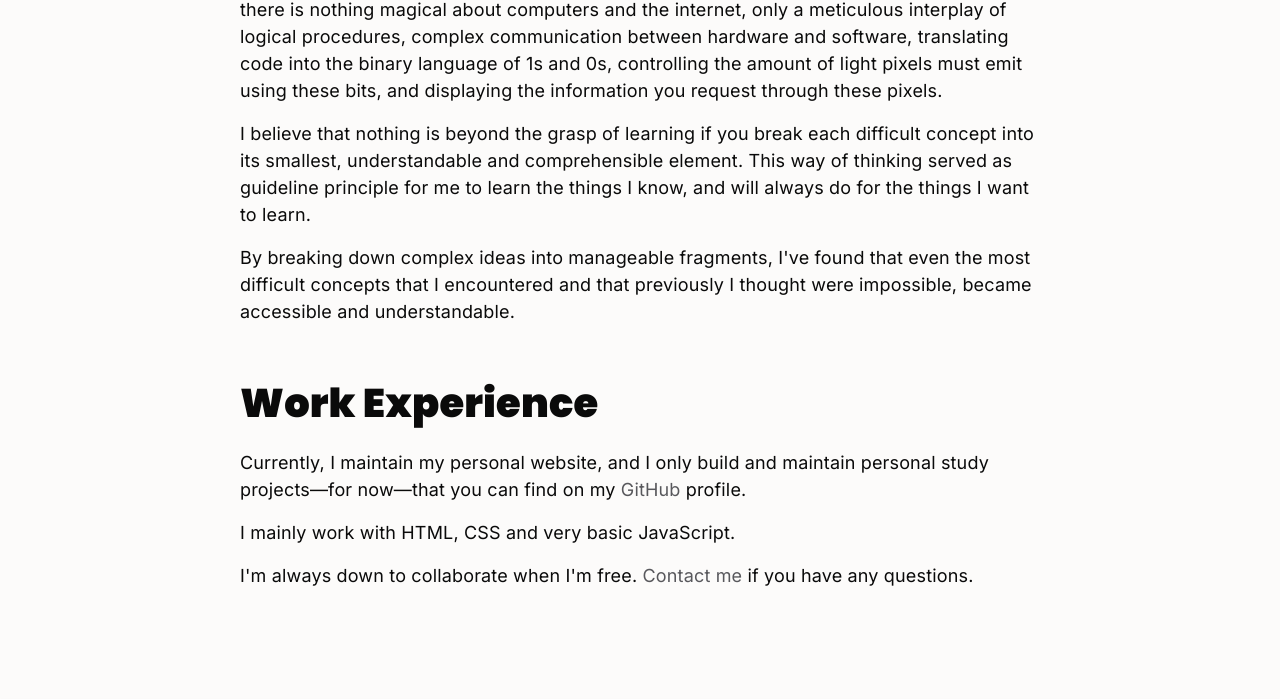
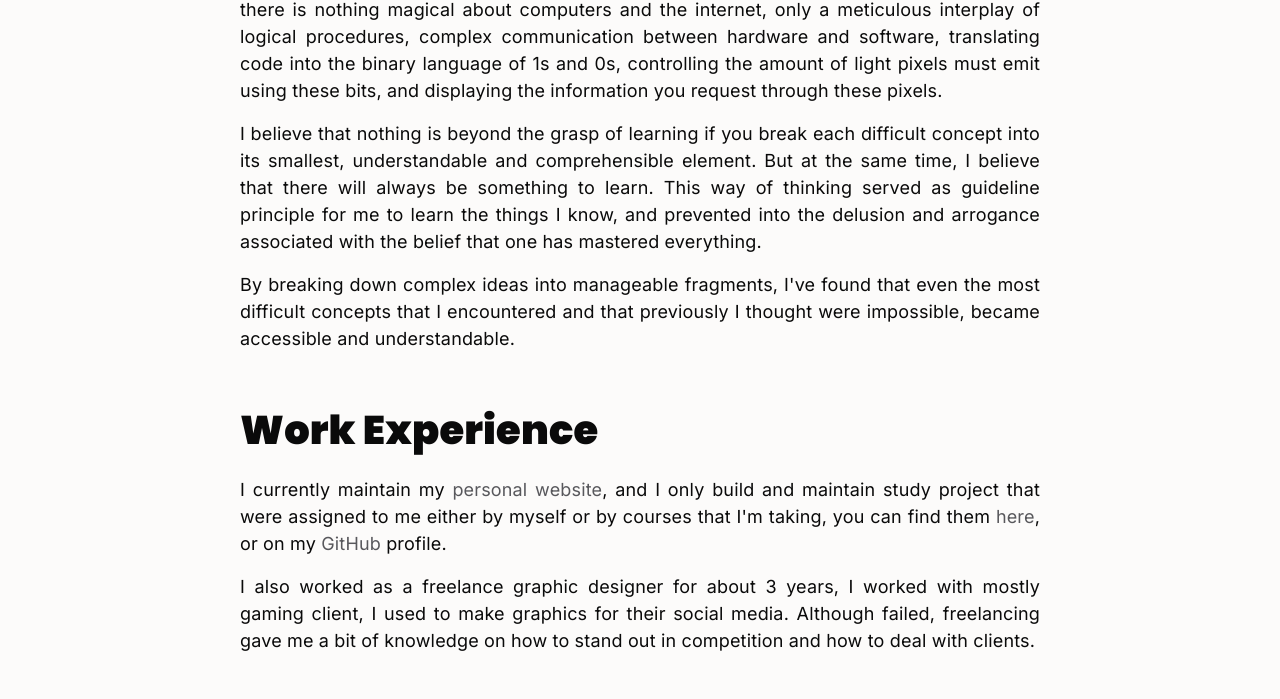
Before and after one commit to itsLys/lys-website, a plain HTML site: page pages/about.html in a window 1280 px wide. Shown: the part 640-1339 px from the top of the page. Drawn offline with Linux system fonts and the light colour scheme.

Commit message:
docs[about]: Update personal information

```diff
--- a/pages/about.html
+++ b/pages/about.html
@@ -72,8 +72,10 @@
 
     <p>
       I believe that nothing is beyond the grasp of learning if you break each difficult concept into its smallest,
-      understandable and comprehensible element. This way of thinking served as guideline principle for me to learn the
-      things I know, and will always do for the things I want to learn.
+      understandable and comprehensible element. But at the same time, I believe that there will always be something to
+      learn. This way of thinking served as guideline principle for me to learn the
+      things I know, and prevented into the delusion and arrogance associated with the belief that one has mastered
+      everything.
     </p>
 
     <p>
@@ -82,18 +84,22 @@
     </p>
     <h2>Work Experience</h2>
     <p>
-      Currently, I maintain my personal website, and I only build and maintain personal study projects&mdash;for
-      now&mdash;that
+      I currently maintain my <a href="/index.html">personal website</a>, and I only build and maintain study
+      project that were assigned to me either by myself or by courses that I'm taking,
       you
-      can find on
+      can find them <a href="/pages/portfolio.html">here</a>, or on
       my
       <a href="https://github.com/itsLys">GitHub</a> profile.
 
     </p>
+    <p>
+      I also worked as a freelance graphic designer for about 3 years, I worked with mostly gaming client, I used to
+      make graphics for their social media. Although failed, freelancing gave me a bit of knowledge on how to stand out
+      in competition and how to deal with clients.
+    </p>
+    <h2>Skill and Tools</h2>
 
-    <p>
-      I mainly work with HTML, CSS and very basic JavaScript.
-    </p>
+
 
     <p>I'm always down to collaborate when I'm free. <a href="/pages/contact.html">Contact me</a> if you have any
       questions.</p>
--- a/style.css
+++ b/style.css
@@ -237,6 +237,9 @@ p {
 } */
 
 
+.about-section {
+  text-align: justify;
+}
 
 .about-section .img-container {
   width: 100%;
```
